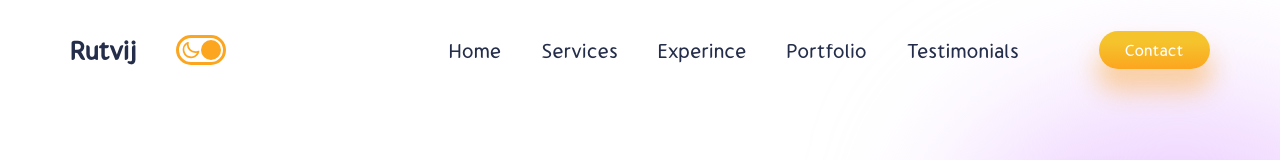
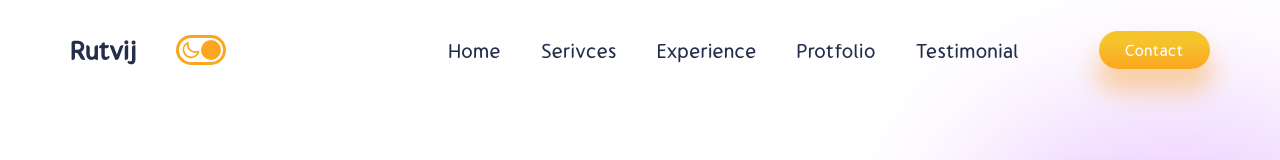
Before and after one commit to rutvij-fsd/rutvij_portfolio, a React (Create React App) app: page / in a window 1280 px wide. Shown: the top 160 px of the page. Built offline with nearby package versions, Linux system fonts and the light colour scheme.

Commit message:
Add react-scroll for Link

```diff
--- a/package.json
+++ b/package.json
@@ -11,6 +11,7 @@
     "react": "^18.2.0",
     "react-dom": "^18.2.0",
     "react-scripts": "5.0.1",
+    "react-scroll": "^1.8.7",
     "swiper": "^8.4.0",
     "web-vitals": "^2.1.4"
   },
--- a/src/Component/Navbar/Navbar.jsx
+++ b/src/Component/Navbar/Navbar.jsx
@@ -1,6 +1,7 @@
 import React from 'react'
 import Toggle from '../Toggle/Toggle'
 import './Navbar.css'
+import { Link } from "react-scroll";
 
 function Navbar() {
   return (
@@ -12,11 +13,31 @@ function Navbar() {
         <div className="n-right">
             <div className="n-list">
                 <ul style={{listStyleType:'none'}}>
-                    <li>Home</li>
-                    <li>Services</li>
-                    <li>Experince</li>
-                    <li>Portfolio</li>
-                    <li>Testimonials</li>
+                    <li>
+                    <Link activeClass="active" to="Navbar" spy={true} smooth={true}>
+                        Home
+                    </Link>
+                    </li>
+                    <li>
+                    <Link to="services" spy={true} smooth={true}>
+                        Serivces
+                    </Link>
+                    </li>
+                    <li>
+                    <Link to="works" spy={true} smooth={true}>
+                        Experience
+                    </Link>
+                    </li>
+                    <li>
+                    <Link to="portfolio" spy={true} smooth={true}>
+                        Protfolio
+                    </Link>
+                    </li>
+                    <li>
+                    <Link to="testimonial" spy={true} smooth={true}>
+                        Testimonial
+                    </Link>
+                    </li>
                 </ul>
             </div>
             <button className="button n-button">
--- a/src/Component/Works/Works.css
+++ b/src/Component/Works/Works.css
@@ -3,6 +3,9 @@
     display: flex;
     height: 90vh;
     margin-top: 4rem;
+
+     /* scroll */
+  align-items: center;
 }
 
 /* left side */
--- a/src/Component/Works/Works.jsx
+++ b/src/Component/Works/Works.jsx
@@ -43,10 +43,10 @@ const Works = () => {
       </div>
       <div className="w-right">
         <motion.div
-            initial={{ rotate: 90 }}
+            initial={{ rotate: 45 }}
             whileInView={{ rotate: 0 }}
             viewport={{ margin: "-40px" }}
-            transition={{ duration: 6, type: "spring" }}
+            transition={{ duration: 3.5, type: "spring" }}
             className="w-mainCircle"
           >
             <div className="w-secCircle">
```
Also changed, not shown: 1 other file (tests, documents, lock files or other folders).
